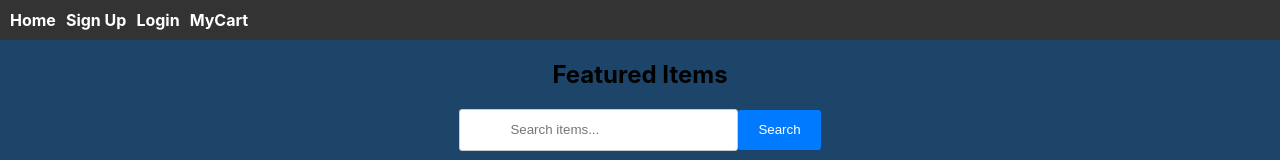
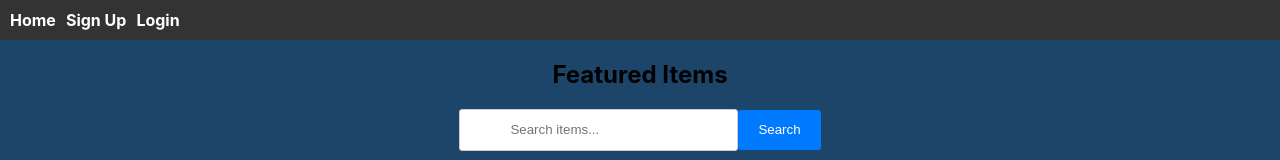
Before and after one commit to GaiShukrun/PawSome-Hub, a React (Create React App) app: page / in a window 1280 px wide. Shown: the top 160 px of the page. Built offline with nearby package versions, Linux system fonts and the light colour scheme; no server answers.

Commit message:
Updated guest navbar

```diff
--- a/src/components/Navbar/GuestNavbar.jsx
+++ b/src/components/Navbar/GuestNavbar.jsx
@@ -16,9 +16,6 @@ function GuestNavbar() {
         <li className="nav-item">
           <Link to="/login" className="nav-link">Login</Link>
         </li>
-        <li className="nav-item">
-          <Link to="/Cart" className="nav-link">MyCart</Link>
-        </li>
         {/* Add more navigation links as needed */}
       </ul>
     </nav>
```
